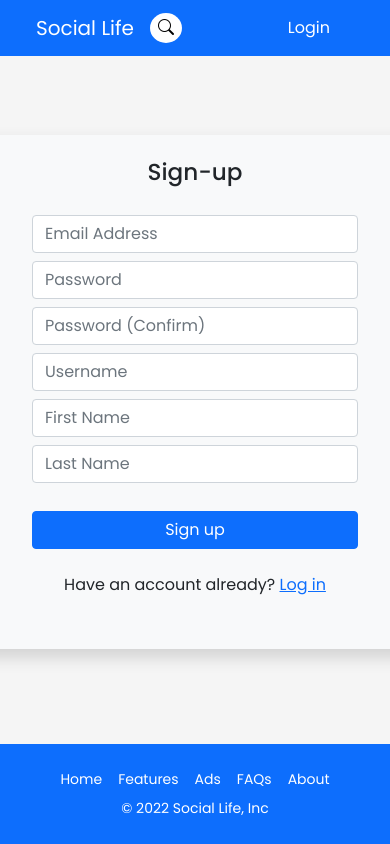
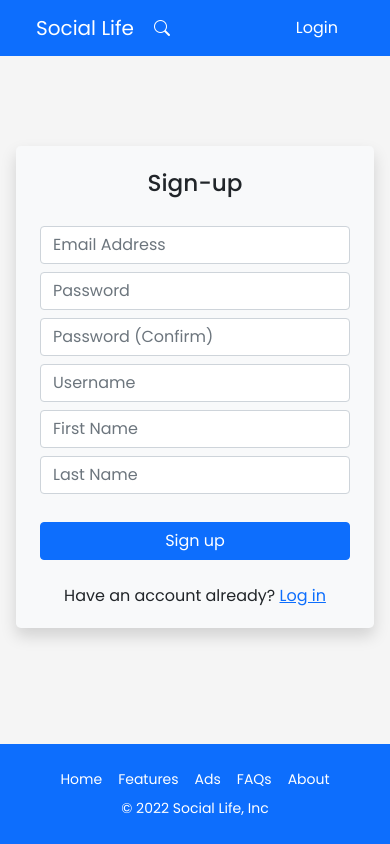
Before and after one commit to MadGotten/Social-Life, a Flask app: page /signup in a window 390 px wide. Run offline with Flask 3, Linux system fonts and the light colour scheme; some libraries are stand-ins or nearby versions.

Commit message:
Fix responsive layout on mobile

```diff
--- a/website/templates/auth/login.html
+++ b/website/templates/auth/login.html
@@ -1,11 +1,11 @@
 {% extends "index.html" %}
 {% block content %}
 <section class="container-lg my-auto d-flex justify-content-center align-items-center position-relative">
-    <div class="bg-light row shadow rounded-4">
+    <div class="bg-light row shadow rounded-3 mx-1" style="min-width: 300px">
         <h1 class="fs-3 py-4 m-0 text-center">Login</h1>
-        <form method="post" class="p-5 pt-0">
+        <form method="post" class="p-sm-5 p-3 pt-0 pt-sm-0">
             <div class="row p-2 py-1">
-                <div style="width: 350px;" class="col">
+                <div class="col">
                     <label for="email" class="visually-hidden">Email Address</label>
                     <input type="email" class="form-control" name="email" id="email" placeholder="Email Address">
                 </div>
--- a/website/templates/auth/sign_up.html
+++ b/website/templates/auth/sign_up.html
@@ -1,11 +1,11 @@
 {% extends "index.html" %}
 {% block content %}
 <section class="container-lg my-auto d-flex justify-content-center align-items-center position-relative">
-    <div class="bg-light row shadow rounded-4">
+    <div class="bg-light row shadow rounded-3 mx-1" style="min-width: 300px">
         <h1 class="fs-3 py-4 m-0 text-center">Sign-up</h1>
-        <form method="post" class="p-5 pt-0">
+        <form method="post" class="p-sm-5 p-3 pt-0 pt-sm-0">
             <div class="row p-2 py-1">
-                <div style="width: 350px;" class="col">
+                <div class="col">
                     <label for="email" class="visually-hidden">Email Address</label>
                     <input
                     type="email"
--- a/website/templates/create_post.html
+++ b/website/templates/create_post.html
@@ -1,11 +1,11 @@
 {% extends "index.html" %}
 {% block content %}
 <section class="container-lg my-auto d-flex justify-content-center align-items-center position-relative">
-    <div class="bg-light row shadow rounded-4">
+    <div class="bg-light row shadow rounded-4 mx-1" style="min-width: 280px;">
         <h1 class="fs-3 py-4 m-0 text-center">Create Post</h1>
-        <form method="post" class="p-5 pt-0">
+        <form method="post" class="p-3 pt-0 pt-md-0 p-md-5">
             <div class="row p-2 py-1">
-                <div style="width: 350px;" class="col">
+                <div class="col">
                     <textarea class="form-control" name="text" id="text" rows="8" placeholder="Type what you have on mind." style="resize: none"></textarea>
                 </div>
             </div>
--- a/website/templates/index.html
+++ b/website/templates/index.html
@@ -6,6 +6,7 @@
     <meta name="viewport" content="width=device-width, initial-scale=1">
     <title>Social Life</title>
     <link rel="icon" type="image/x-icon" href="{{ url_for('static', filename='favicon.ico') }}">
+    <link href="{{ url_for('static', filename='css/main.css') }}" rel="stylesheet">
     <link href="{{ url_for('static', filename='css/main.min.css') }}" rel="stylesheet">
     <link rel="stylesheet" href="https://cdn.jsdelivr.net/npm/bootstrap-icons@1.5.0/font/bootstrap-icons.css">
     <script src="https://code.jquery.com/jquery-3.4.1.min.js"></script>
@@ -75,7 +25,7 @@
             <div class="d-flex flex-row align-items-center">
                 <a class="navbar-brand text-white fs-5" href="/">Social Life</a>
                 <form method="GET" action="/search">
-                    <button class="bg-white border-0 rounded-circle d-block d-lg-none"><i class="bi bi-search d-block" style="padding: 2px"></i></button>
+                    <button class="bg-transparent text-white border-0 rounded-circle d-block d-lg-none nav-link px-1 px-sm-3 py-sm-2"><i class="bi bi-search d-flex"></i></button>
                     <input class="border border-0 form-control rounded-pill d-none d-lg-block" style="width: 260px;height: 2rem" type="search" placeholder="Search" name="search" aria-label="Search">
                     <input type="submit" hidden />
                 </form>
@@ -83,7 +33,7 @@
             </div>
             <div class="d-flex flex-row mx-2">
                 {% if user.is_authenticated %}
-                <div class="nav-link active text-white dropdown">
+                <div class="nav-link px-2 px-sm-3 py-sm-2 active text-white dropdown">
                     <a class="position-relative text-white" role="button" data-bs-toggle="dropdown" onclick="checkNotifications()" aria-expanded="false" style="width: 20px; height:20px;">
                     {% if user.notification|selectattr("status", 'true')|list|length > 0 %}
                         <div class="position-absolute top-0 start-100 translate-middle badge rounded-pill bg-danger" id="notification-count">{{user.notification|selectattr("status", 'true')|list|length}}</div>
@@ -94,14 +44,14 @@
                     </a>
                     {% include "notification.html" %}
                 </div>
-                <a class="nav-link active text-white" href="/create_post">
+                <a class="nav-link px-2 px-sm-3 py-sm-2 active text-white" href="/create_post">
                     <svg xmlns="http://www.w3.org/2000/svg" width="20" height="20" fill="currentColor" class="bi bi-send" viewBox="0 0 16 16">
                         <path d="M15.854.146a.5.5 0 0 1 .11.54l-5.819 14.547a.75.75 0 0 1-1.329.124l-3.178-4.995L.643 7.184a.75.75 0 0 1 .124-1.33L15.314.037a.5.5 0 0 1 .54.11ZM6.636 10.07l2.761 4.338L14.13 2.576 6.636 10.07Zm6.787-8.201L1.591 6.602l4.339 2.76 7.494-7.493Z"/>
                     </svg>
                 </a>
-                <a class="nav-link active text-white" href="/logout">Logout</a>
+                <a class="nav-link px-2 px-sm-3 py-sm-2 active text-white" href="/logout">Logout</a>
                 {% else %}
-                <a class="nav-link active text-white" href="/login">Login</a>
+                <a class="nav-link px-2 px-sm-3 py-sm-2 active text-white" href="/login">Login</a>
                 {% endif %}
             </div>
         </div>
@@ -111,7 +61,7 @@
 
     {% with messages = get_flashed_messages(with_categories=true) %}
     {% if messages %}
-        <div class="position-fixed start-50 text-center flex flex-column" style="min-width: 438px; bottom: 20%; transform: translate(-50%, 20%);" >
+        <div class="position-fixed start-50 end-50 text-center flex flex-column w-100 px-1 px-sm-2" style="min-width: 260px; max-width: 500px; bottom: 20%; transform: translate(-50%, 20%);" >
         {% for category,msg in messages %}
             <svg xmlns="http://www.w3.org/2000/svg" style="display: none;">
                 <symbol id="check-circle-fill" fill="currentColor" viewBox="0 0 16 16">
--- a/website/templates/main.html
+++ b/website/templates/main.html
@@ -1,7 +1,7 @@
 {% extends "index.html" %}
 {% block content %}
 <section class="container-lg d-flex flex-lg-row flex-column-reverse justify-content-center align-items-center align-items-lg-start gap-4 mb-4">
-    <div class="d-flex flex-column gap-4">
+    <div class="d-flex flex-column gap-5">
         {% if posts.pages == 0 %}
         <div class="card" style="width: 400px;height:300px;">
             <div class="card-header py-2 d-flex justify-content-between">
@@ -17,8 +17,8 @@
         {% endif %}
         {% include "post.html" %}
     </div>
-    <div class="d-flex position-relative h-100 w-lg-300" style="width: 400px">
-        <div class="position-lg-fixed px-3 px-lg-0" style="width:inherit">
+    <div class="d-flex position-relative h-100 w-lg-300" style="max-width: 360px; min-width: 250px; width: 100%">
+        <div class="position-lg-fixed px-1 px-lg-0" style="width:inherit">
             <div class="d-flex align-items-end flex-row pb-3 gap-3">
                 <a href="/{{user.username}}" class="rounded-circle">
                     <img src="../static/profile_images/{{user.profile_img}}" alt="profile" class="rounded-circle" style="width: 48px; height: 48px;"></img>
```
Also changed, not shown: other parts of website/templates/index.html (+3 -54 lines), website/static/css/main.css (added, +53 -0 lines), website/templates/open_post.html (+11 -3 lines), website/templates/post.html (+13 -3 lines), website/templates/search.html (+20 -16 lines).
